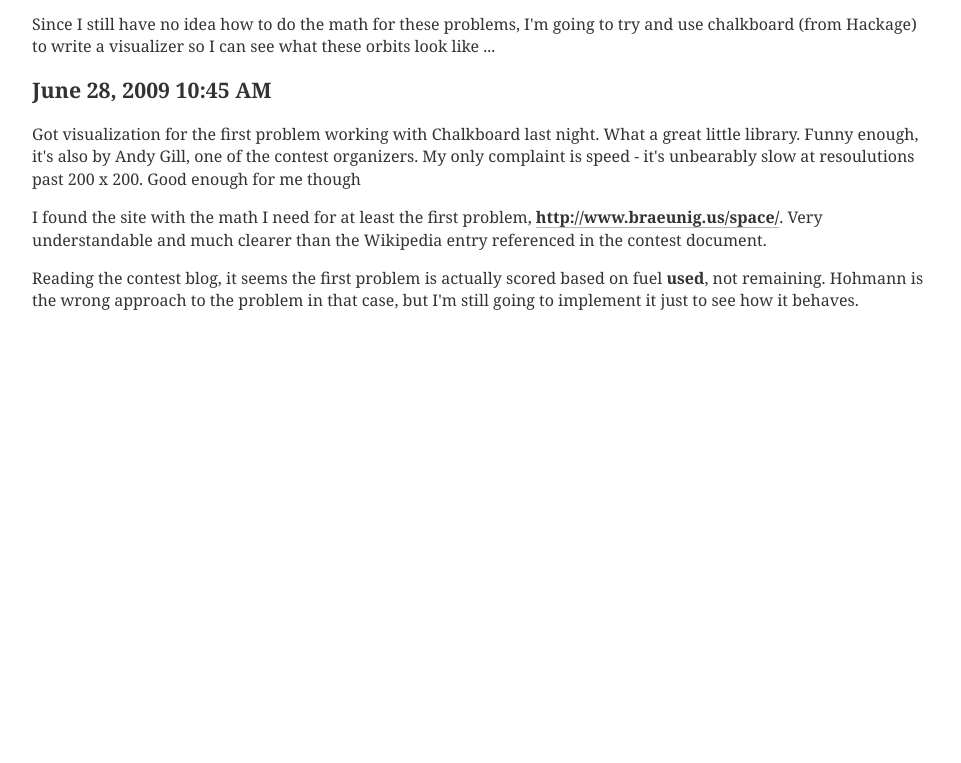
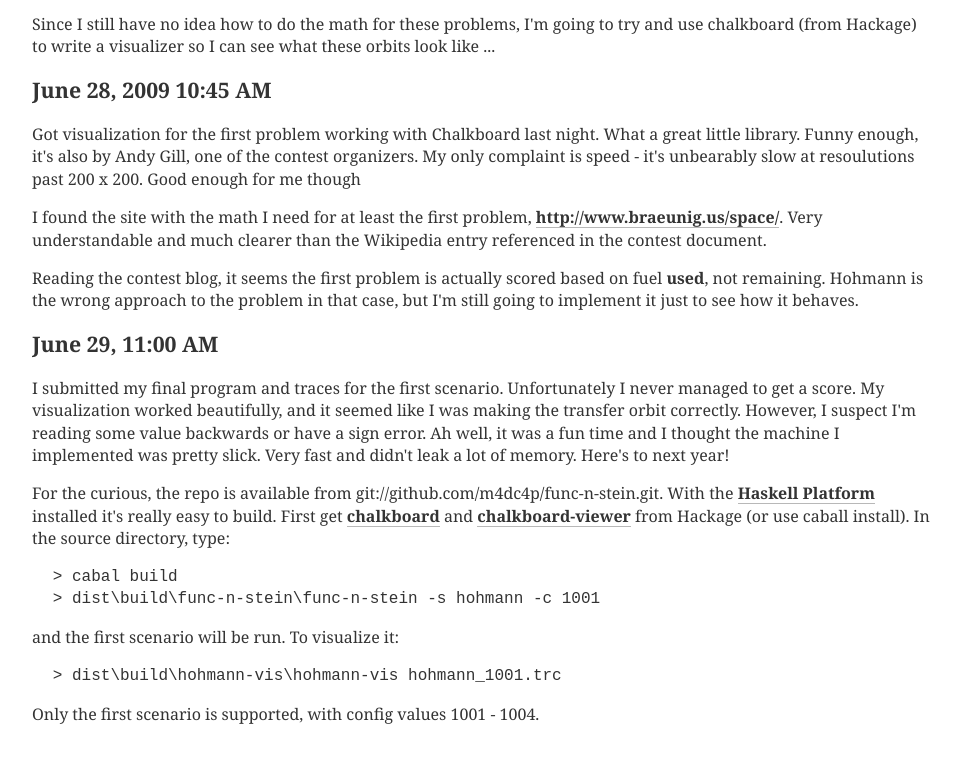
Before and after one commit to m4dc4p/func-n-stein, a plain HTML site: page index.html in a window 1280 px wide. Shown: the part 3440-4203 px from the top of the page, without its empty margins (158-1119 px from the left). Before the commit the page ends 3805 px from the top, so only its background shows below. Drawn offline with Linux system fonts and the light colour scheme.

Commit message:
Final updates

```diff
--- a/index.html
+++ b/index.html
@@ -210,6 +210,33 @@ exec m@(Machine { instrs = instrs }) inps =
     >Reading the contest blog, it seems the first problem is actually scored based on fuel <strong
       >used</strong
       >, not remaining. Hohmann is the wrong approach to the problem in that case, but I'm still going to implement it just to see how it behaves.</p
+    ><h3 id="june-29-1100-am"
+    >June 29, 11:00 AM</h3
+    ><p
+    >I submitted my final program and traces for the first scenario. Unfortunately I never managed to get a score. My visualization worked beautifully, and it seemed like I was making the transfer orbit correctly. However, I suspect I'm reading some value backwards or have a sign error. Ah well, it was a fun time and I thought the machine I implemented was pretty slick. Very fast and didn't leak a lot of memory. Here's to next year!</p
+    ><p
+    >For the curious, the repo is available from git://github.com/m4dc4p/func-n-stein.git. With the <a href="http://hackage.haskell.org/platform/"
+      >Haskell Platform</a
+      > installed it's really easy to build. First get <a href="http://hackage.haskell.org/package/chalkboard"
+      >chalkboard</a
+      > and <a href="http://hackage.haskell.org/package/chalkboard-viewer"
+      >chalkboard-viewer</a
+      > from Hackage (or use caball install). In the source directory, type:</p
+    ><pre
+    ><code
+      >&gt; cabal build
+&gt; dist\build\func-n-stein\func-n-stein -s hohmann -c 1001
+</code
+      ></pre
+    ><p
+    >and the first scenario will be run. To visualize it:</p
+    ><pre
+    ><code
+      >&gt; dist\build\hohmann-vis\hohmann-vis hohmann_1001.trc
+</code
+      ></pre
+    ><p
+    >Only the first scenario is supported, with config values 1001 - 1004.</p
     ></div> </div> </div> </div> </div>
 
 </body
```
Also changed, not shown: 1 other file.
